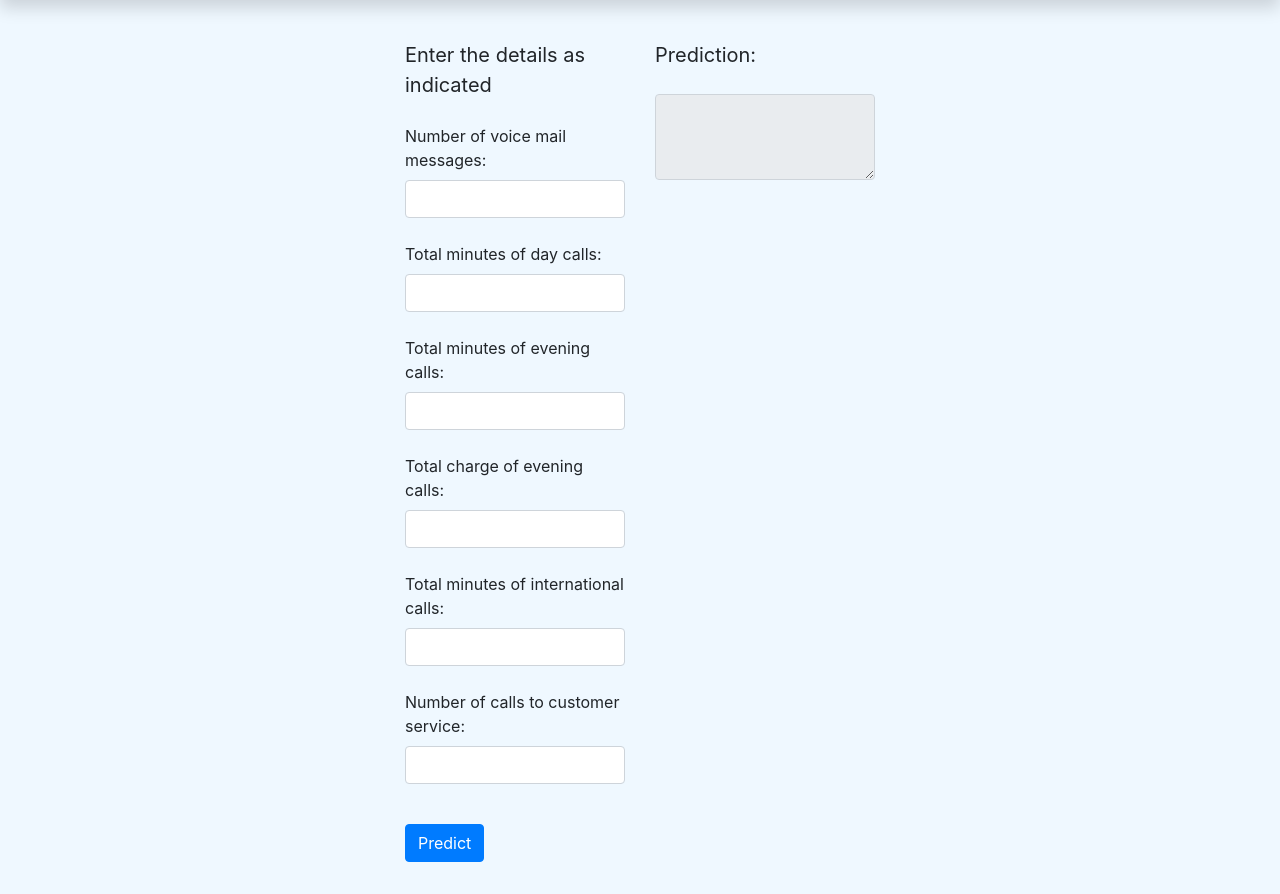
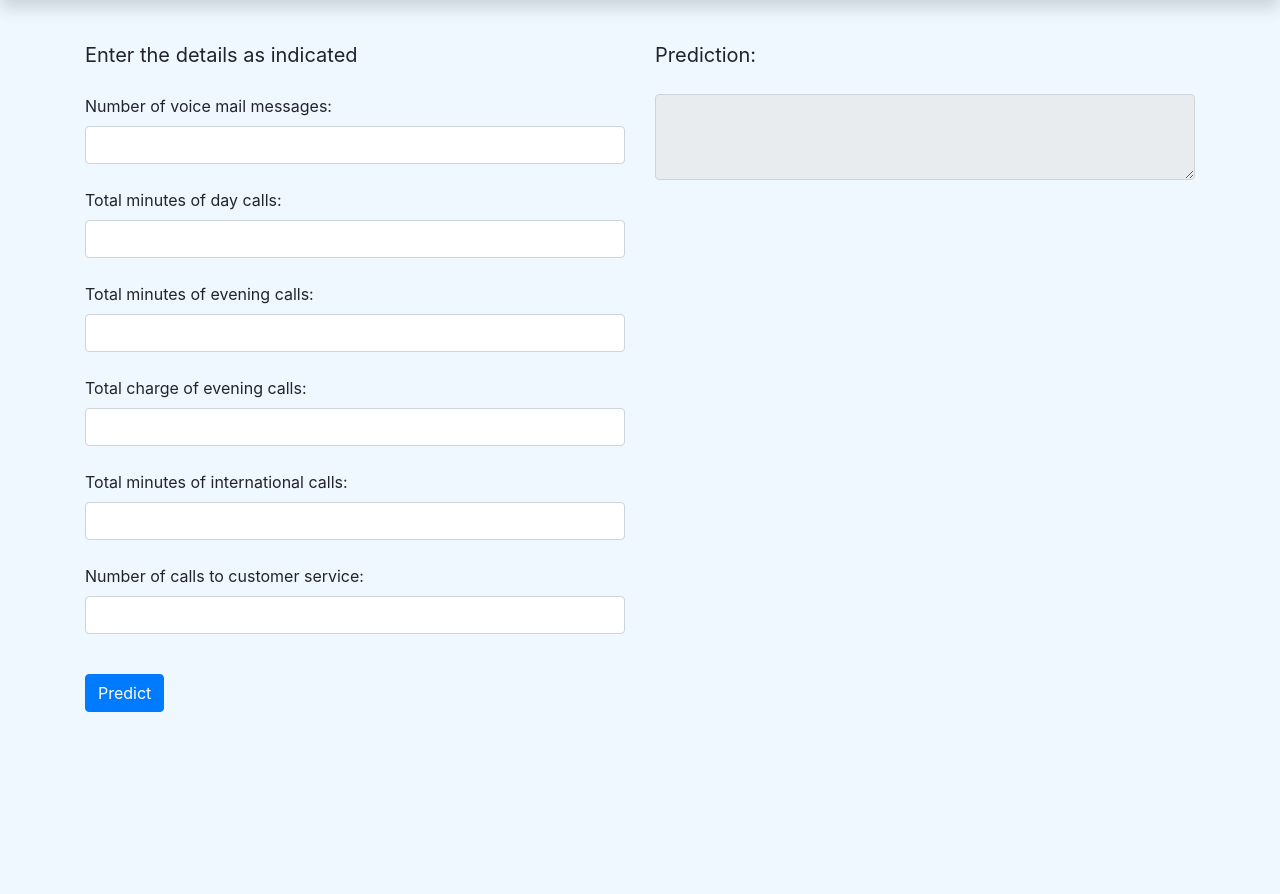
Before and after one commit to cassiasamp/test_churn_model, a Flask app: page / in a window 1280 px wide. Shown: the part 56-950 px from the top of the page. After the commit the page ends 768 px from the top, so only its background shows below. Run offline with Flask 2, Linux system fonts and the light colour scheme; some libraries are stand-ins or nearby versions.

Commit message:
changing container size back to pattern

```diff
--- a/webapp/static/css/main.css
+++ b/webapp/static/css/main.css
@@ -1,7 +1,3 @@
 body {
     background-color: #eff8ff;
 }
-
-.container, .container-lg, .container-md, .container-sm, .container-xl {
-    max-width: 500px;
-}
```
